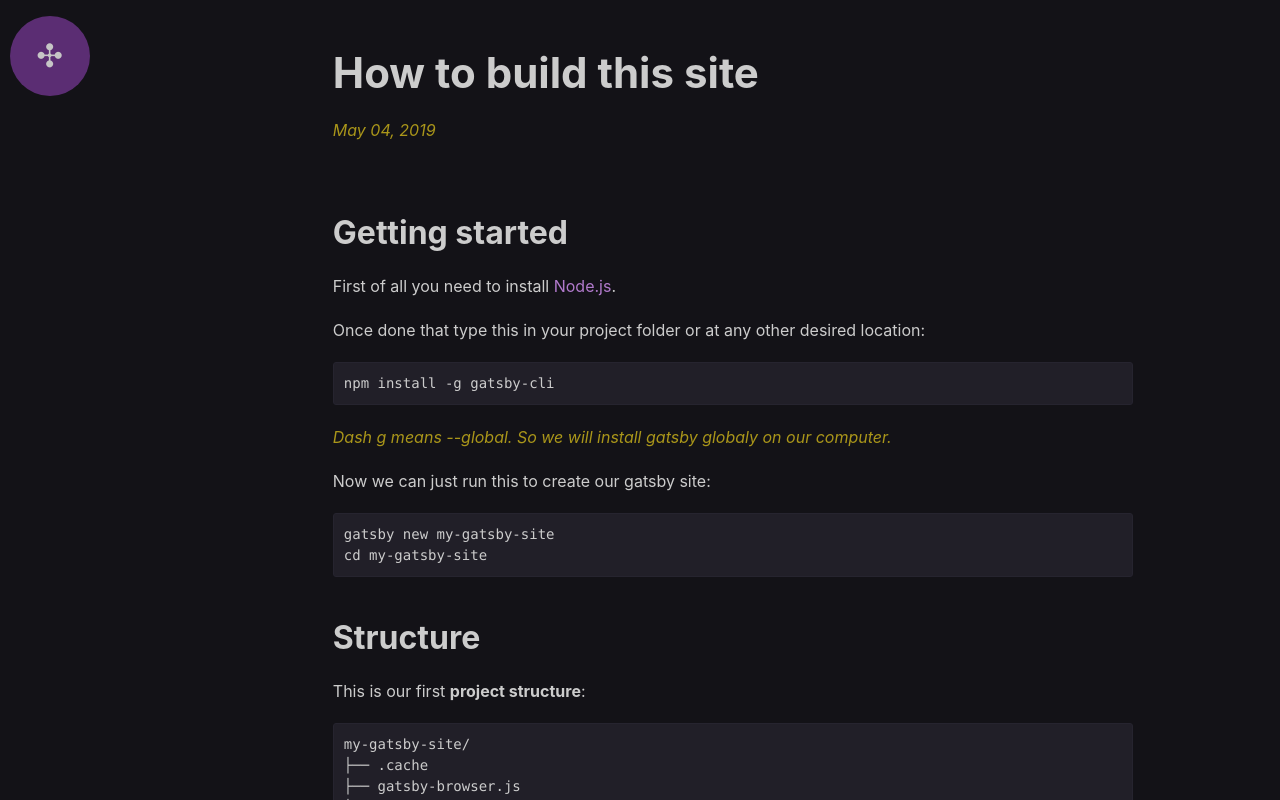
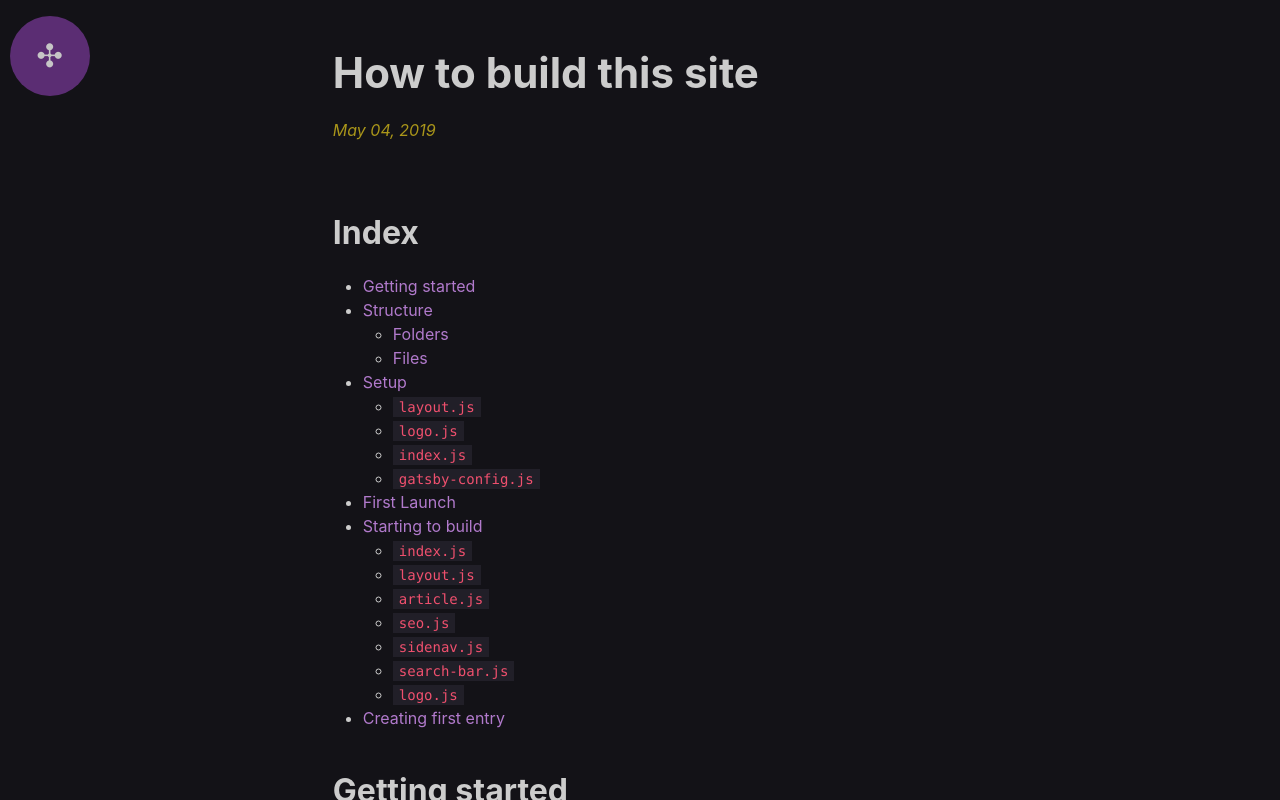
Before and after one commit to ivan-drr/green-error, a Gatsby site: page /how-build-this-site in a window 1280 px wide. Built offline with nearby package versions, Linux system fonts and the light colour scheme; Gatsby itself is replaced by a stand-in of ours; some packages are replaced by stand-ins of ours.

Commit message:
Update how-build-this-site.md

```diff
--- a/src/markdown-pages/how-build-this-site.md
+++ b/src/markdown-pages/how-build-this-site.md
@@ -4,6 +4,28 @@
 title: "How to build this site"
 description: "This site is build on Gatsbyjs framework, based on markdown pages for posts with Prismjs to style code fragments. Also I used UIkit for global styles just to give it a try. Anyways UIkit is used mostly for animations purpose, these cards and minors fits. The responsive part of the app is build on just css."
 ---
+
+## Index
+- [Getting started](#getting-started)
+- [Structure](#structure)
+  * [Folders](#folders)
+  * [Files](#files)
+- [Setup](#setup)
+  * [`layout.js`](#-layoutjs-)
+  * [`logo.js`](#-logojs-)
+  * [`index.js`](#-indexjs-)
+  * [`gatsby-config.js`](#-gatsby-configjs-)
+- [First Launch](#first-launch)
+- [Starting to build](#starting-to-build)
+  * [`index.js`](#-indexjs--1)
+  * [`layout.js`](#-layoutjs--1)
+  * [`article.js`](#-articlejs-)
+  * [`seo.js`](#-seojs-)
+  * [`sidenav.js`](#-sidenavjs-)
+  * [`search-bar.js`](#-search-barjs-)
+  * [`logo.js`](#-logojs--1)
+- [Creating first entry](#creating-first-entry)
+
 
 ## Getting started
 First of all you need to install [Node.js](https://nodejs.org).
@@ -450,7 +472,7 @@
 
 ---
 
-### sidenav.js
+### `sidenav.js`
 This component will be with the user always around the app, it will help them to navigate.
 
 We'll use:
```
